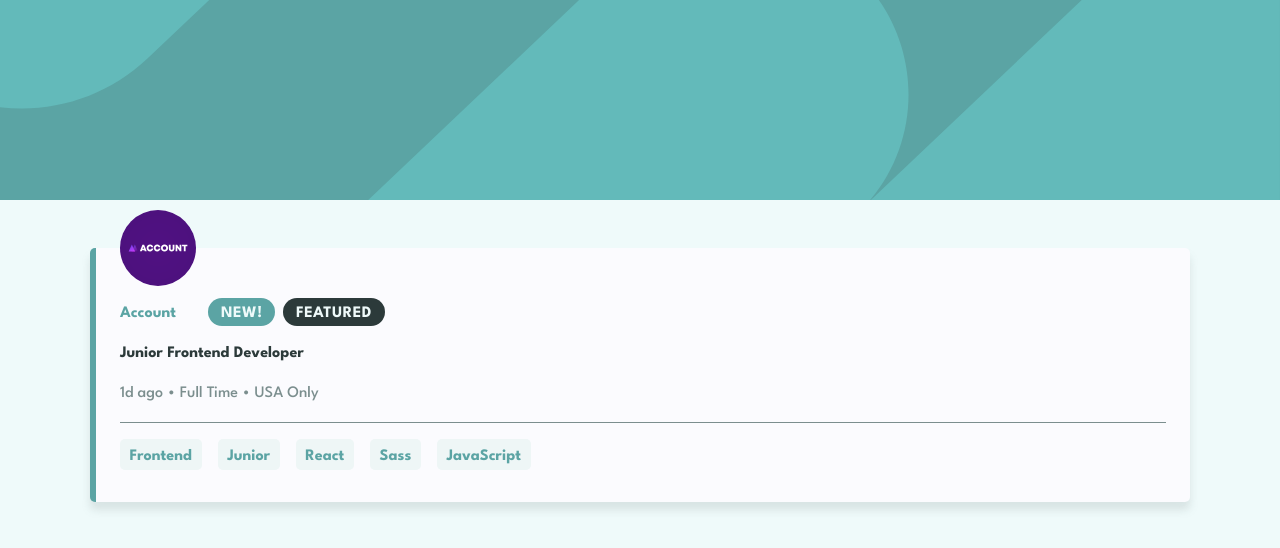
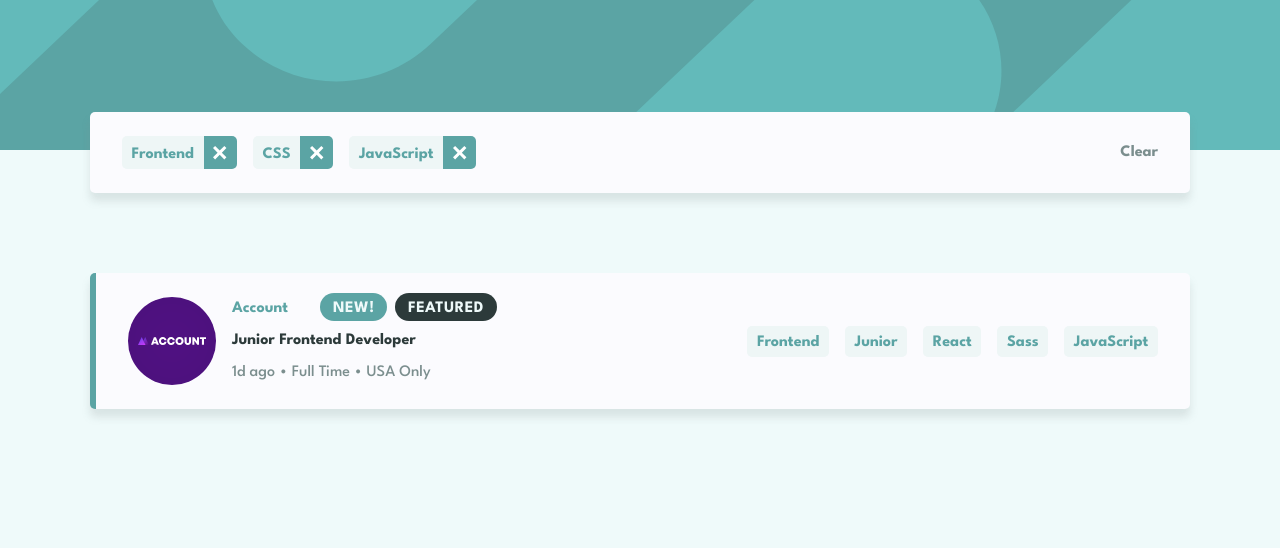
Before and after one commit to jameshamling/job-listings-challenge, a React (Vite) app: page / in a window 1280 px wide. Shown: the top 548 px of the page. Built offline with nearby package versions, Linux system fonts and the light colour scheme.

Commit message:
create filter box components / styling

```diff
--- a/src/Content.jsx
+++ b/src/Content.jsx
@@ -1,10 +1,12 @@
 import React from 'react'
+import FilterBox from './FilterBox.jsx'
 import Card from './Card.jsx'
 import styles from './styles/Content.module.css'
 
 function Content() {
     return (
         <div className={styles.content_container}>
+            <FilterBox />
             <Card />
         </div>
     )
--- /dev/null
+++ b/src/FilterBox.jsx
@@ -0,0 +1,18 @@
+import React from 'react'
+import FilterTag from './FilterTag'
+import styles from './styles/FilterBox.module.css'
+
+function FilterBox() {
+    return (
+        <div className={styles.filterbox_container}>
+            <div className={styles.filter_tags}>
+                <FilterTag tag='Frontend'/>
+                <FilterTag tag='CSS'/>
+                <FilterTag tag='JavaScript'/>
+            </div>
+            <p className={styles.clear}>Clear</p>
+        </div>
+    )
+}
+
+export default FilterBox
--- /dev/null
+++ b/src/FilterTag.jsx
@@ -0,0 +1,18 @@
+import React from 'react'
+import styles from './styles/FilterTag.module.css'
+
+function FilterTag({tag}) {
+
+    return (
+        <div className={styles.filtertag_container}>
+            <div className={styles.text_container}>
+                <p className={styles.text}>{tag}</p>
+            </div>
+            <div className={styles.img_container}>
+                <img src='/assets/images/icon-remove.svg' alt='close'/>
+            </div>
+        </div>
+    )
+}
+
+export default FilterTag
--- a/src/styles/Background.module.css
+++ b/src/styles/Background.module.css
@@ -11,9 +11,9 @@
 .header_container {
     display: flex;
     background-color: rgb(var(--clr-primary-1));;
-    height: 200px;
+    height: 150px;
     background-image: url('/assets/images/bg-header-desktop.svg');
     background-repeat: repeat-x;
     background-position: right;
-    background-size: auto 200px;
+    background-size: auto 150px;
 }
--- a/src/styles/Card.module.css
+++ b/src/styles/Card.module.css
@@ -18,12 +18,31 @@
 
 .logo_container {
     position: relative;
-    height: 38px;
+    height: 30px;
 }
 
 .logo {
-    height: 76px;
+    height: 60px;
     position: absolute;
     top: 0;
     transform: translateY(-50%);
 }
+
+@media (min-width: 750px) {
+    .card_container {
+        flex-direction: row;
+        align-items: center;
+        padding-block: 1.5em;
+        padding-inline: 2em;
+    }
+
+    .logo_container {
+        height: auto;
+    }
+
+    .logo {
+        position: relative;
+        transform: translateY(0);
+        height: auto;
+    }
+}
--- a/src/styles/CardFilter.module.css
+++ b/src/styles/CardFilter.module.css
@@ -4,6 +4,7 @@
     width: min-content;
     padding: 0.6em 0.6em;
     border-radius: 5px;
+    cursor: pointer;
 }
 
 .filter_container:active,
--- a/src/styles/CardFilters.module.css
+++ b/src/styles/CardFilters.module.css
@@ -3,3 +3,9 @@
     flex-wrap: wrap;
     gap: 1em;
 }
+
+@media (min-width: 750px) {
+    .filters_container {
+        margin-left: auto;
+    }
+}
--- a/src/styles/CardText.module.css
+++ b/src/styles/CardText.module.css
@@ -38,3 +38,11 @@
     display: flex;
     gap: 0.5em;
 }
+
+@media (min-width: 750px) {
+    .text_container {
+        border-bottom: none;
+        padding-block: 0;
+        gap: 0.5em;
+    }
+}
--- a/src/styles/Content.module.css
+++ b/src/styles/Content.module.css
@@ -1,10 +1,12 @@
 .content_container {
     display: flex;
-    justify-content: center;
+    flex-direction: column;
+    gap: 3em;
+    align-items: center;
     width: 100%;
     height: 100vh;
     padding: 2em;
-    padding-top: calc(200px + 3em);
+    padding-top: 5em;
 
     grid-row: 1/2;
     grid-column: 1/2;
--- /dev/null
+++ b/src/styles/FilterBox.module.css
@@ -0,0 +1,42 @@
+.filterbox_container {
+    background: rgb(var(--clr-white));;
+
+    border-radius: 5px;
+    height: min-content;
+    width: 100%;
+    max-width: 1100px;
+    box-shadow: 0 0.5em 0.5em rgba(var(--clr-neutral-3), 0.2);
+
+    padding: 1.5rem;
+    margin-block: 2em;
+
+    display: flex;
+    align-items: center;
+    justify-content: space-between;
+    gap: 1em;
+}
+
+.filter_tags {
+    display: flex;
+    flex-wrap: wrap;
+    gap: 1em;
+}
+
+.clear {
+    font-weight: var(--fw-heavy);
+    color: rgb(var(--clr-neutral-3));
+    cursor: pointer;
+}
+
+.clear:focus,
+.clear:active,
+.clear:hover {
+    color: rgb(var(--clr-primary-1));
+    text-decoration: underline;
+}
+
+@media (min-width: 750px) {
+    .filterbox_container {
+        padding-inline: 2em;
+    }
+}
--- /dev/null
+++ b/src/styles/FilterTag.module.css
@@ -0,0 +1,35 @@
+.filtertag_container {
+    display: flex;
+    line-height: 1;
+}
+
+.text_container {
+    display: flex;
+    align-items: center;
+    background-color: rgb(var(--clr-neutral-2));
+    padding: 0.6em;
+    border-top-left-radius: 5px;
+    border-bottom-left-radius: 5px;
+}
+
+.text {
+    color: rgb(var(--clr-primary-1));
+    font-weight: var(--fw-heavy);
+    margin-bottom: -4px;
+}
+
+.img_container {
+    display: flex;
+    align-items: center;
+    background-color: rgb(var(--clr-primary-1));
+    padding: 0.6em;
+    border-top-right-radius: 5px;
+    border-bottom-right-radius: 5px;
+    cursor: pointer;
+}
+
+.img_container:focus,
+.img_container:active,
+.img_container:hover {
+    background-color: rgb(var(--clr-neutral-4));
+}
```
